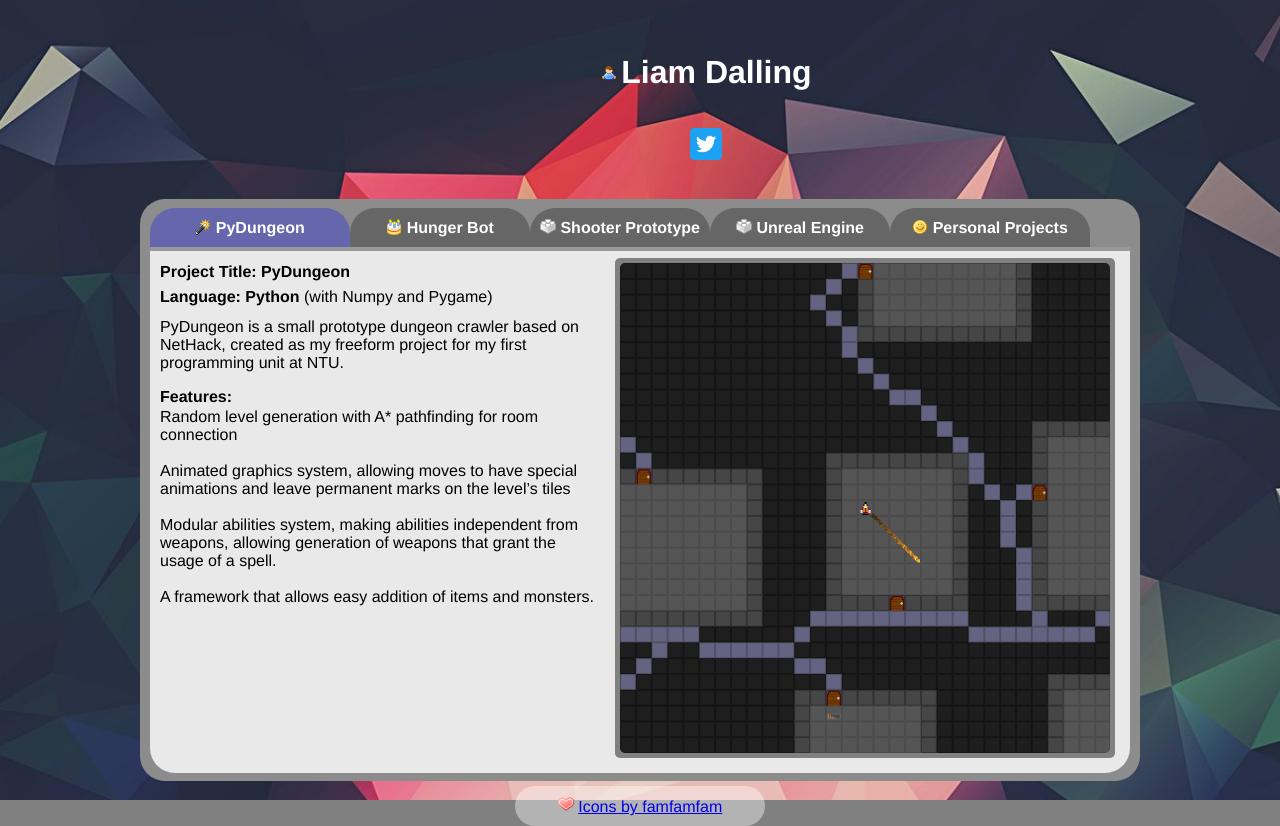
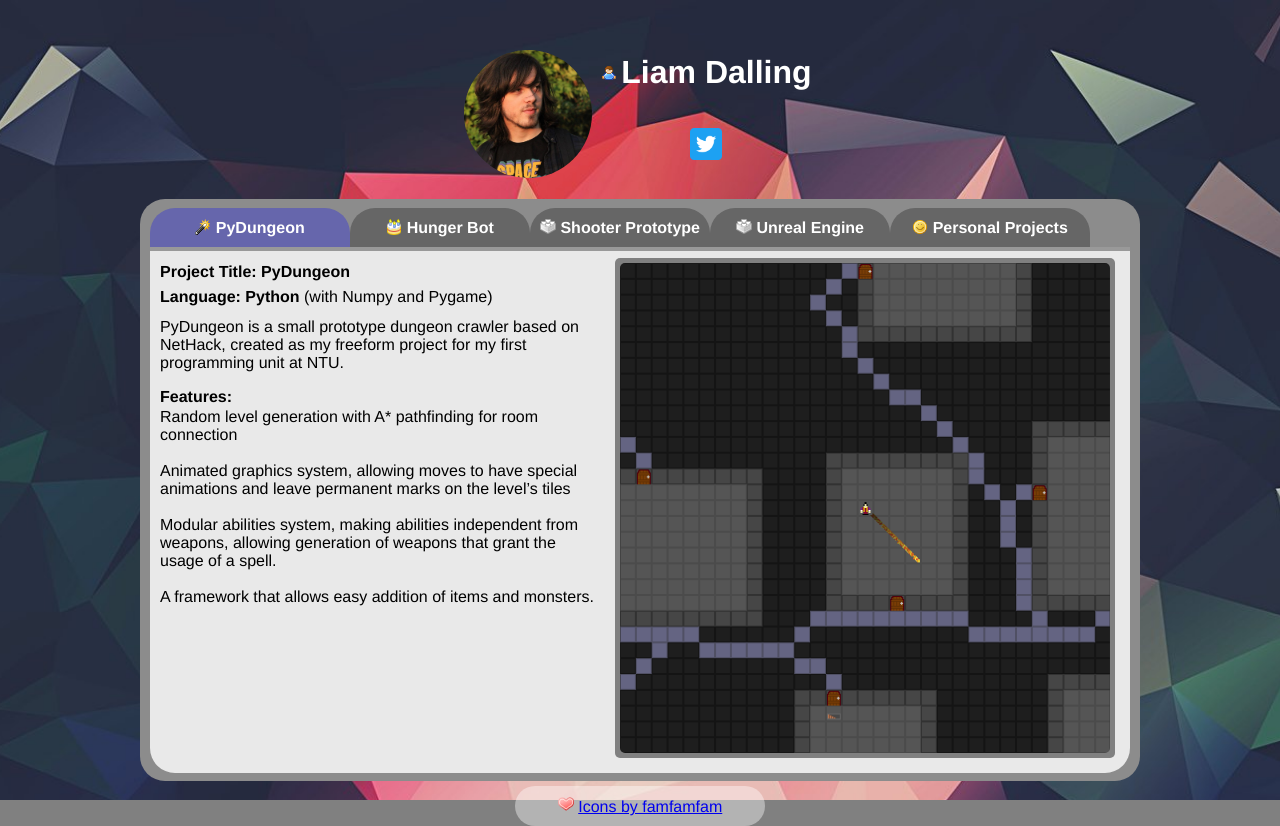
Before and after one commit to LDalling/N0702007.github.io, a plain HTML site: page index.html in a window 1280 px wide. Drawn offline with Linux system fonts and the light colour scheme.

Commit message:
Fixed profile image

```diff
--- a/style.css
+++ b/style.css
@@ -24,7 +24,7 @@ text-align: center;
   border-radius:50%;
   margin:auto;
   align:center;
-  background-image:url(profsmall.jpg);
+  background-image:url(img/profsmall.jpg);
   background-size: cover;
   background-position: center;
 
```
